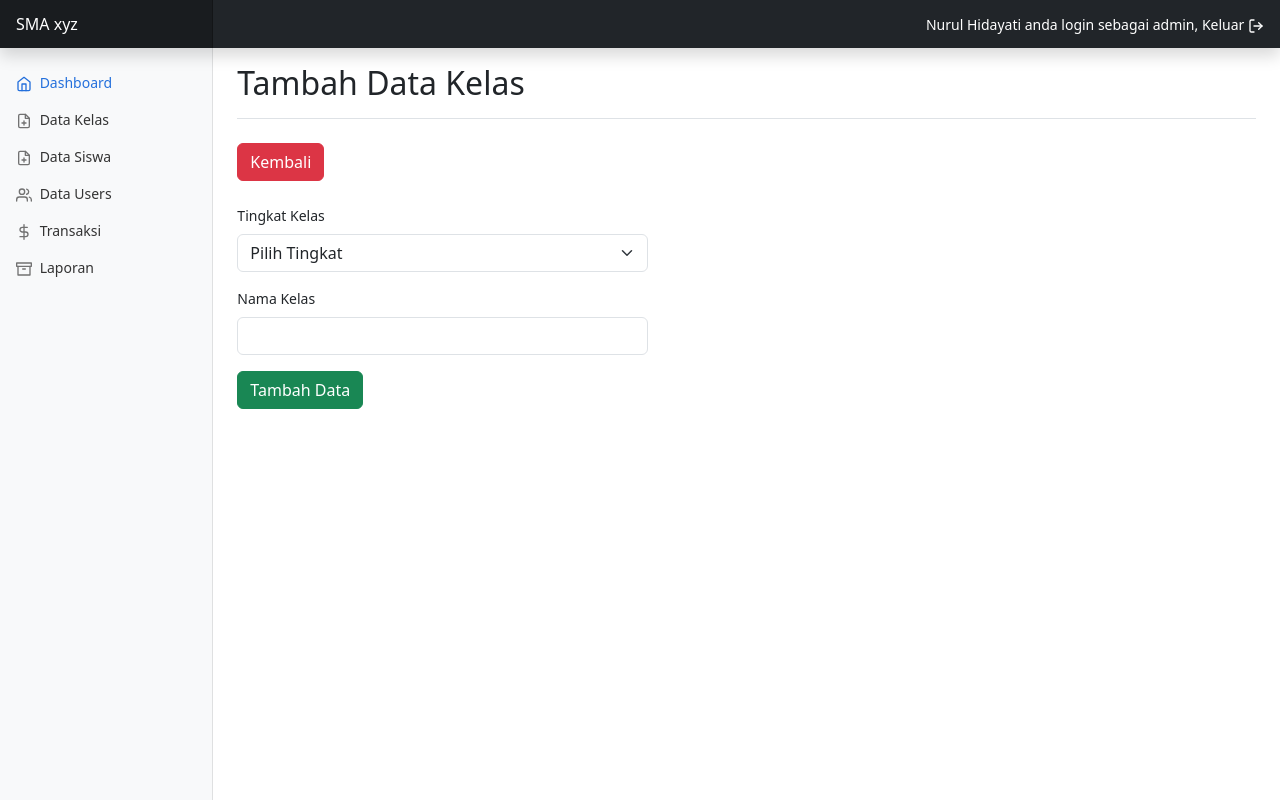
After one commit to rony100801/sistem-pembayaran-catering, a PHP site: page /kelas_form_tambah.php in a window 1280 px wide. The commit adds this page. Run offline with PHP 8.4, Linux system fonts and the light colour scheme; a user stored in the database is signed in.

Commit message:
Membuat fitur tambah kelas pada tabel kelas database

```diff
--- a/kelas.php
+++ b/kelas.php
@@ -16,7 +16,7 @@ $result = mysqli_query($koneksi, $query);
 
   <div class="row my-4">
     <div class="col-md-5">
-      <a href="" class="btn btn-success">Tambah Data Kelas</a>
+      <a href="kelas_form_tambah.php" class="btn btn-success">Tambah Data Kelas</a>
     </div>
   </div>
 
@@ -33,7 +33,7 @@ $result = mysqli_query($koneksi, $query);
         </thead>
         <tbody>
           <?php $no = 1; ?>
-          <?php while($data = mysqli_fetch_assoc($result)) : ?>
+          <?php while ($data = mysqli_fetch_assoc($result)) : ?>
             <tr>
               <th scope="row"><?= $no; ?></th>
               <td><?= $data['tingkat_kelas'] ?> <?= $data['nama_kelas'] ?></td>
@@ -42,6 +42,7 @@ $result = mysqli_query($koneksi, $query);
                 <a href="" class="badge text-bg-danger text-decoration-none">Hapus</a>
               </td>
             </tr>
+            <?php $no++; ?>
           <?php endwhile; ?>
         </tbody>
       </table>
--- /dev/null
+++ b/kelas_form_tambah.php
@@ -0,0 +1,42 @@
+<?php require 'templates/header.php' ?>
+<?php require 'templates/footer.php' ?>
+
+<main class="col-md-9 ms-sm-auto col-lg-10 px-md-4">
+  <div class="d-flex justify-content-between flex-wrap flex-md-nowrap align-items-center pt-3 pb-2 mb-3 border-bottom">
+    <h1 class="h2">Tambah Data Kelas</h1>
+  </div>
+
+  <div class="row my-4">
+    <div class="col-md-5">
+      <a href="kelas.php" class="btn btn-danger">Kembali</a>
+    </div>
+  </div>
+
+  <div class="row">
+    <div class="col-md-5">
+
+      <form action="kelas_proses_tambah.php" method="post">
+
+        <div class="mb-3">
+          <label for="tingkat_kelas" class="form-label">Tingkat Kelas</label>
+          <select class="form-select" aria-label="Default select example" name="tingkat_kelas" id="tingkat_kelas">
+            <option selected>Pilih Tingkat</option>
+            <option value="X">X</option>
+            <option value="XI">XI</option>
+            <option value="XII">XII</option>
+          </select>
+        </div>
+
+        <div class="mb-3">
+          <label for="nama_kelas" class="form-label">Nama Kelas</label>
+          <input type="text" class="form-control" id="nama_kelas" name="nama_kelas">
+        </div>
+
+        <button type="submit" class="btn btn-success" name="simpan">Tambah Data</button>
+
+      </form>
+
+    </div>
+  </div>
+
+</main>
```
Also changed, not shown: kelas_proses_tambah.php (added, +22 -0 lines).
